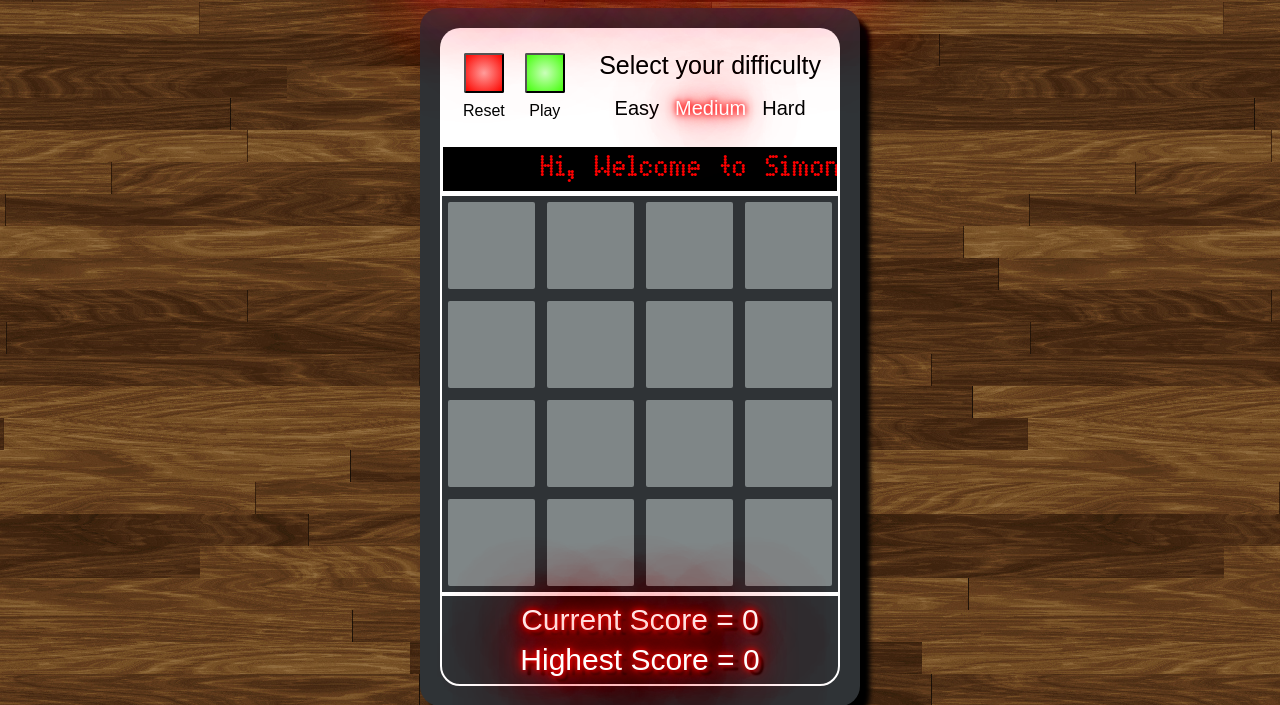
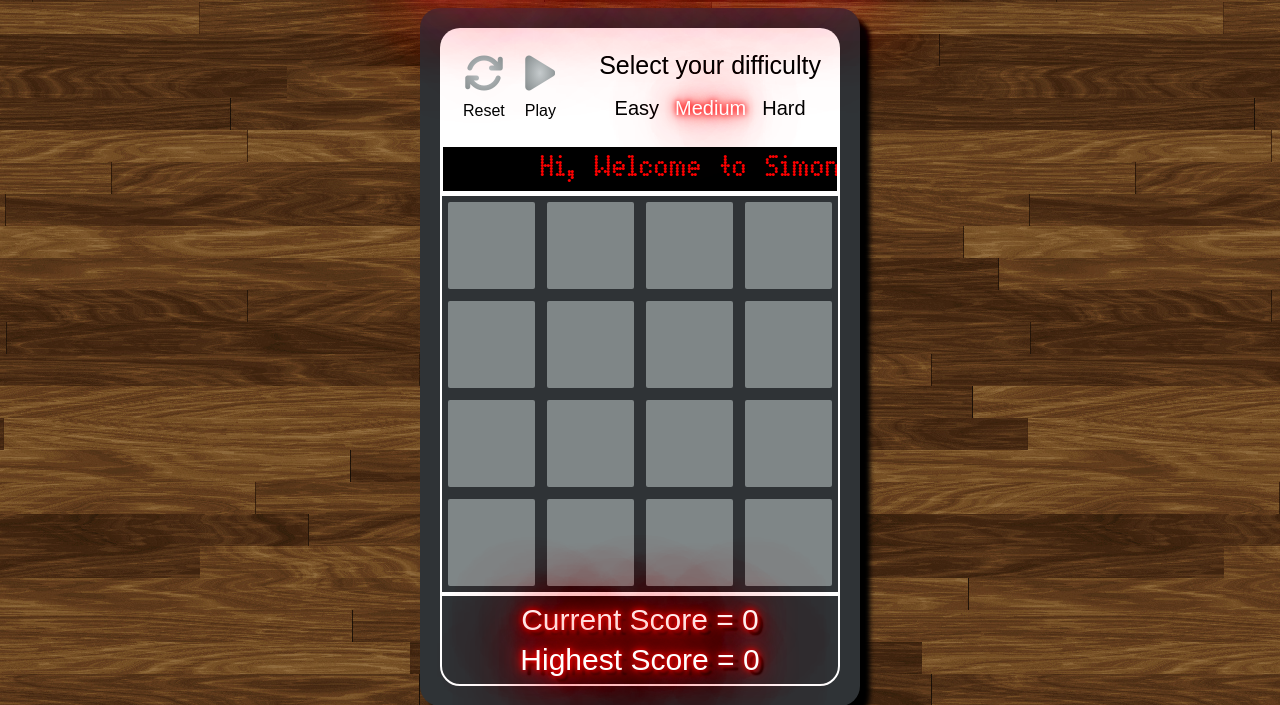
Before and after one commit to jwlh/WDI_PROJECT_1, a PHP site: page / in a window 1280 px wide. Shown: the part 62-767 px from the top of the page. Run offline with PHP 8.4, Linux system fonts and the light colour scheme; some libraries are stand-ins or nearby versions; some web fonts are replaced.

Commit message:
replaced play and restart buttons with symbols

```diff
--- a/css/style.css
+++ b/css/style.css
@@ -57,7 +57,7 @@
   font-family: 'Electrolize', sans-serif;
 }
 
-#reset {
+/*#reset {
   background: radial-gradient(#FF9A98 2%, #FD0600 98% );
   background-color: #FD0600;
   border-radius: 2px;
@@ -71,6 +71,7 @@
   text-align: center;
   transition: all 0.2s ease;
   width: 40px;
+  line-height: 40px;
 }
 
 #play {
@@ -87,7 +88,45 @@
   text-align: center;
   transition: all 0.2s ease;
   width: 40px;
+  line-height: 40px;
+}*/
+
+.fa {
+  font-size: 40px;
+  margin-bottom: 10px;
+  opacity: 1;
+  text-align: center;
+  transition: all 0.2s ease;
+
 }
+
+.reset {
+  /*color: #FD0600;*/
+  background: radial-gradient(#FF9A98 0.5%, #FD0600 99.5% );
+  -webkit-background-clip: text;
+  -webkit-text-fill-color: transparent;
+
+}
+
+.play {
+  background: radial-gradient(#C8FFB7 0.5%, #46FF0D 99.5% );
+  -webkit-background-clip: text;
+  -webkit-text-fill-color: transparent;
+  /*color: #46FF0D;*/
+}
+
+.symbol-hidden {
+  /*color: radial-gradient(#C5CACC 2%, #7F8687 98% );*/
+  background: radial-gradient(#C5CACC 0.5%, #7F8687 99.5%  );
+  -webkit-background-clip: text;
+  -webkit-text-fill-color: transparent;
+
+}
+
+
+/*.fa-play, .fa-refresh{
+  margin-bottom: 10px;
+}*/
 
 #difficultyBox {
   float: right;
--- a/index.html
+++ b/index.html
@@ -3,6 +3,7 @@
 <head>
   <meta charset="utf-8">
   <title>WDI Project 1</title>
+  <script src="https://use.fontawesome.com/d81f0c7822.js"></script>
   <link rel="stylesheet" href="css/reset.css">
   <link rel="stylesheet" href="css/style.css">
   <link href="https://fonts.googleapis.com/css?family=Electrolize" rel="stylesheet">
@@ -17,11 +18,13 @@
   <main>
     <div id = "controls">
       <div class = "button-container">
-        <button class = "buttons" id = "reset"></button></br>
+        <!-- <button class = "buttons" id = "reset"><i class="fa fa-refresh" aria-hidden="true"></i></button></br> -->
+          <i class="fa fa-refresh reset symbol-hidden" aria-hidden="true"></i></br>
         <h2>Reset</h2>
       </div>
       <div class = "button-container">
-        <button class = "buttons" id = "play"></button></br>
+        <!-- <button class = "buttons" id = "play"><i class="fa fa-play" aria-hidden="true"></i></button></br> -->
+        <i class="fa fa-play play symbol-hidden" aria-hidden="true"></i></br>
         <h2>Play</h2>
       </div>
       <div id = "difficultyBox" class = "button-container">
--- a/js/app.js
+++ b/js/app.js
@@ -19,8 +19,8 @@
 
   $h4 = $('h4');
   $li = $('li');
-  $play = $('#play');
-  $reset = $('#reset');
+  $play = $('.play');
+  $reset = $('.reset');
   $currentScore = $('#currentScore');
   $highScore = $('#highScore');
   $tickerText = $('.ticker-text');
@@ -39,6 +39,10 @@
 
 //function to start game
 function startGame() {
+  $play.removeClass('symbol-hidden');
+  setTimeout(function() {
+    $play.addClass('symbol-hidden');
+  },500);
   updateTicker('Let\'s Play!');
   disableLiClicks();
   disablePlay();
@@ -144,6 +148,23 @@
 //clicking on play button event
 function enablePlay(){
   $play.on('click', startGame);
+  $play.on('click', colorPlaySymbol);
+}
+
+//function fade colour up and down on play symbol
+function colorPlaySymbol(){
+  $play.removeClass('symbol-hidden');
+  setTimeout(function() {
+    $play.addClass('symbol-hidden');
+  },1000);
+}
+
+//function fade colour up and down on reset symbol
+function colorResetSymbol(){
+  $reset.removeClass('symbol-hidden');
+  setTimeout(function() {
+    $reset.addClass('symbol-hidden');
+  },1000);
 }
 
 //disable clicking on play button event
@@ -171,6 +192,7 @@
 function enableReset(){
   $reset.on('click', resetGame);
   $reset.on('click', displayResetMessage);
+  $reset.on('click', colorResetSymbol);
 }
 
 //click event to disable reset button
```
